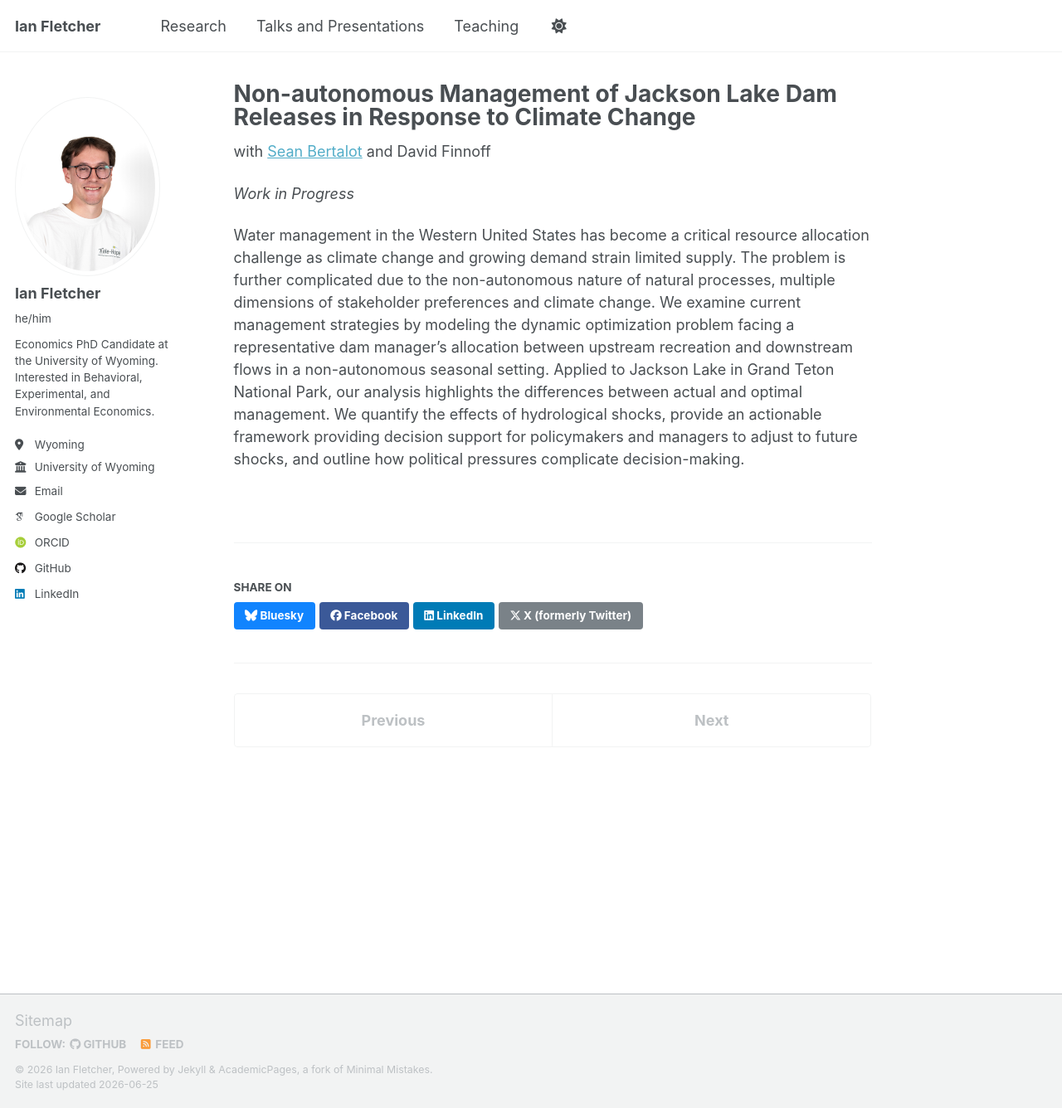
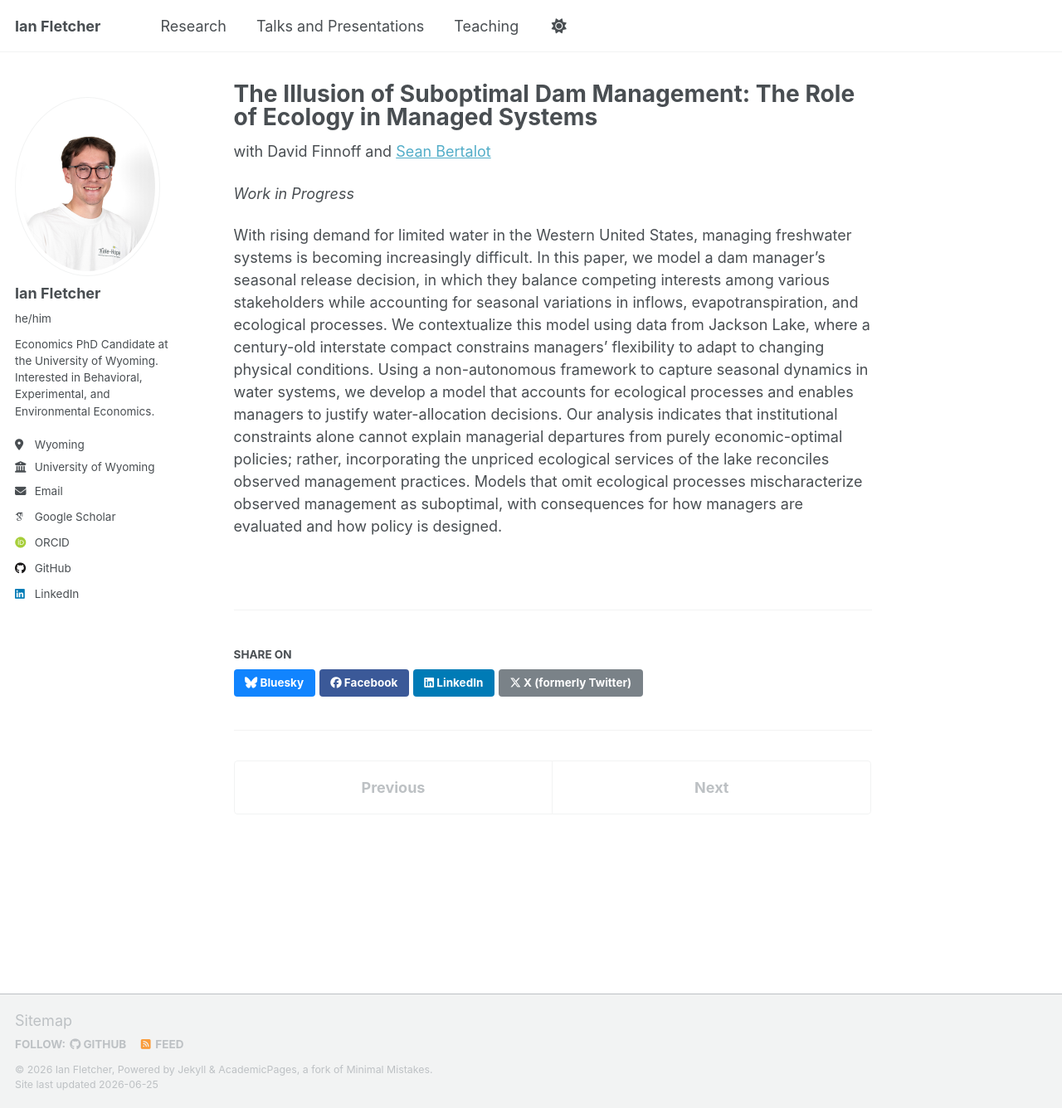
Before and after one commit to fletcherian/fletcherian.github.io, a Jekyll site: the page built from _publications/dams.md, in a window 1280 px wide and 1336 px high. Shown: the whole window at 83% size. Built offline with Jekyll 4.4.1, drawn with Linux system fonts in a browser that asks for light colours; some web fonts are replaced; a script that is not in the unit is left out.

Commit message:
Revise publication details for dam management paper
Updated the title and excerpt to reflect the new focus on ecological dynamics in dam management. Revised the main text to emphasize the seasonal decision-making model and its implications for water management.

```diff
--- a/_publications/dams.md
+++ b/_publications/dams.md
@@ -1,14 +1,14 @@
 ---
-title: "Non-autonomous Management of Jackson Lake Dam Releases in Response to Climate Change"
+title: "The Illusion of Suboptimal Dam Management: The Role of Ecology in Managed Systems"
 collection: publications
 category: conferences
 permalink: /publication/dams
-excerpt: 'This paper models the dynamic optimization problem faced by dam managers balancing upstream recreation and downstream flows in a non-autonomous, seasonal environment. Using Jackson Lake as a case study, it compares actual versus optimal management, quantifies the impact of hydrological shocks, and offers a decision-support framework for adapting to future climate and political pressures.'
+excerpt: 'This paper develops a seasonal dam-management model for Jackson Lake that accounts for competing water uses, ecological processes, and institutional constraints under changing environmental conditions. The results show that observed release decisions are best explained by the value of unpriced ecological services rather than compact restrictions alone, suggesting that models that ignore ecological dynamics can incorrectly characterize water management as inefficient.'
 date: 2025-10-10
 ---
 
-with [Sean Bertalot](https://seanbertalot.weebly.com/) and David Finnoff
+with David Finnoff and [Sean Bertalot](https://seanbertalot.weebly.com/)
 
 _Work in Progress_
 
-Water management in the Western United States has become a critical resource allocation challenge as climate change and growing demand strain limited supply. The problem is further complicated due to the non-autonomous nature of natural processes, multiple dimensions of stakeholder preferences and climate change. We examine current management strategies by modeling the dynamic optimization problem facing a representative dam manager's allocation between upstream recreation and downstream flows in a non-autonomous seasonal setting. Applied to Jackson Lake in Grand Teton National Park, our analysis highlights the differences between actual and optimal management. We quantify the effects of hydrological shocks, provide an actionable framework providing decision support for policymakers and managers to adjust to future shocks, and outline how political pressures complicate decision-making.
+With rising demand for limited water in the Western United States, managing freshwater systems is becoming increasingly difficult. In this paper, we model a dam manager's seasonal release decision, in which they balance competing interests among various stakeholders while accounting for seasonal variations in inflows, evapotranspiration, and ecological processes. We contextualize this model using data from Jackson Lake, where a century-old interstate compact constrains managers' flexibility to adapt to changing physical conditions. Using a non-autonomous framework to capture seasonal dynamics in water systems, we develop a model that accounts for ecological processes and enables managers to justify water-allocation decisions. Our analysis indicates that institutional constraints alone cannot explain managerial departures from purely economic-optimal policies; rather, incorporating the unpriced ecological services of the lake reconciles observed management practices. Models that omit ecological processes mischaracterize observed management as suboptimal, with consequences for how managers are evaluated and how policy is designed.
```
